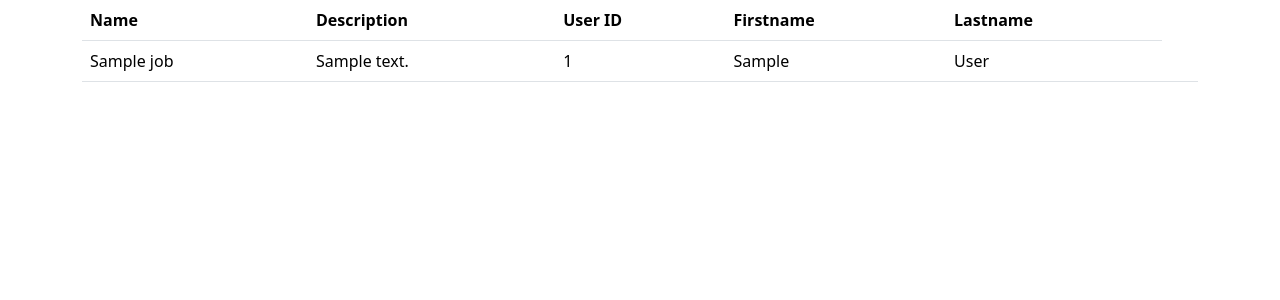
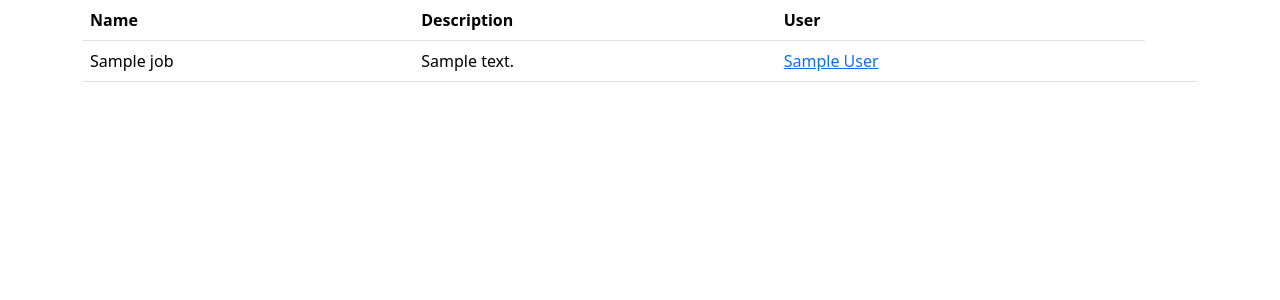
Before and after one commit to tsadimasteaching/flask-demo, a Flask app: page /jobs in a window 1280 px wide. Shown: the part 56-356 px from the top of the page. Run offline with Flask 3, Linux system fonts and the light colour scheme; a database or web service that is not in the repository returns one stand-in record (values such as "Sample title"); parts of the project's set-up code (start-up, migrations or seed data) failed here and were passed over; some libraries are stand-ins or nearby versions.

Commit message:
fix jobs

```diff
--- a/templates/jobs/jobs.html
+++ b/templates/jobs/jobs.html
@@ -10,9 +10,7 @@
   <tr>
     <th scope="col">Name</th>
     <th scope="col">Description</th>
-    <th scope="col">User ID</th>
-      <th scope="col">Firstname</th>
-      <th scope="col">Lastname</th>
+    <th scope="col">User</th>
   </tr>
 </thead>
 <tbody>
@@ -20,9 +18,7 @@
   <tr scope="row">
      <td>{{ job.name }}</td>
     <td>{{ job.description }}</td>
-    <td>{{ job.user_id }}</td>
-      <td>{{ job.firstname }}</td>
-      <td>{{ job.lastname }}</td>
+    <td><a href="/showuser/{{job.user_id }}">{{ job.firstname}}  {{job.lastname}}</a></td>
     <td>
 
     </td>
```
